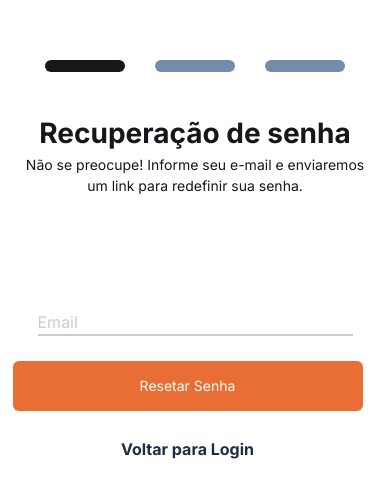
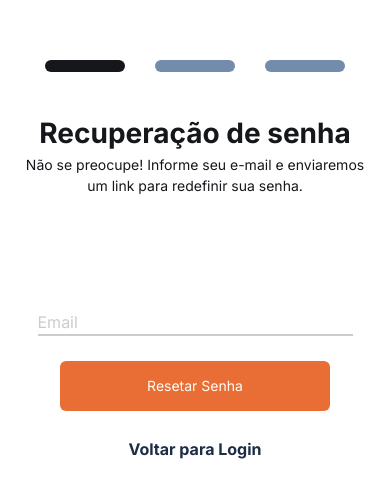
Before and after one commit to VitalisTech-Brasil/caringu-frontend, a React (Vite) app: page /esqueci-senha in a window 390 px wide. Shown: the part 162-660 px from the top of the page. Built offline with nearby package versions, Linux system fonts and the light colour scheme.

Commit message:
fix: adjust profile screen save button in mobile resolution

```diff
--- a/src/components/EsqueciSenha/EtapaEmail.jsx
+++ b/src/components/EsqueciSenha/EtapaEmail.jsx
@@ -47,13 +47,14 @@ const EtapaEmail = ({ onAvancar }) => {
             </p>
           </div>
 
-          <form onSubmit={handleSubmit(handleEnviarEmail)} className="w-1/2 max-[1450px]:w-[400px] max-[415px]:w-[315px]">
+          <form onSubmit={handleSubmit(handleEnviarEmail)} className="w-1/2 max-[1450px]:w-[400px] max-[415px]:w-[315px] flex flex-col items-center">
+            <div className="w-full ">
             <Input
               id="email"
               name="email"
               type="email"
               label="Email"
-              marginBottomLinha="5.5%"
+              marginBottomLinha="1.55rem"
               margin="50px auto 0px 0px"
               corBordaInput={"#ccc"}
 
@@ -67,6 +68,7 @@ const EtapaEmail = ({ onAvancar }) => {
               isError={!!errors.email}
               errorMessage={errors.email?.message}
             />
+            </div>
 
             <footer className="flex flex-col h-25 justify-between items-center max-[500px]:w-[400px] max-[415px]:w-[300px]">
               <Button
@@ -74,7 +76,8 @@ const EtapaEmail = ({ onAvancar }) => {
                 type="submit"
                 cor="var(--laranja)"
                 corTexto="var(--cor-secundaria)"
-                width="350px"
+                // width="350px"
+                classNameExtra="w-[270px] sm:w-[350px]"
                 height="50px"
                 fontSize="14px"
               />
```
